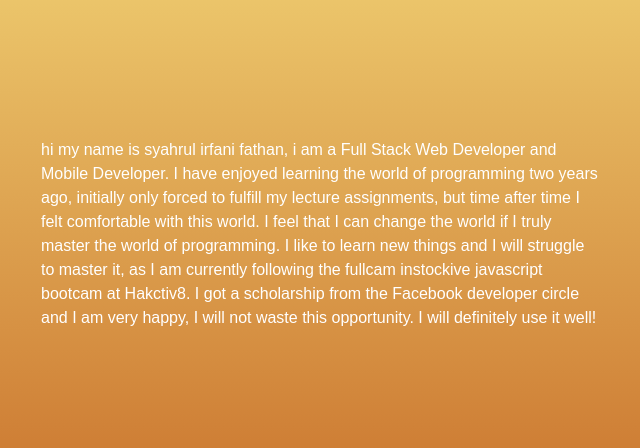
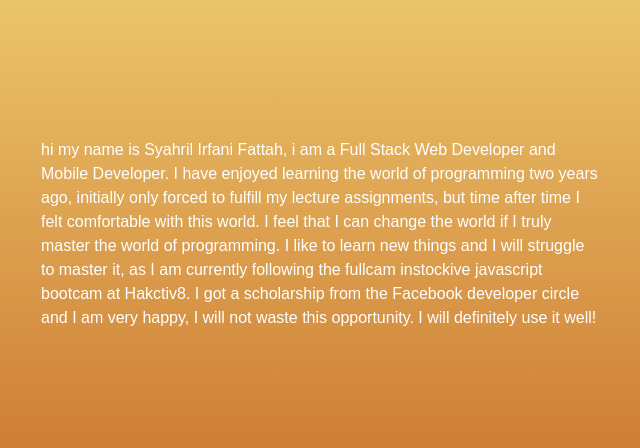
Before and after one commit to syahrilirfani/syahrilirfani.github.io, a plain HTML site: page index.html in a window 1280 px wide. Shown: the part 1060-1508 px from the top of the page, 485-1125 px from the left. Drawn offline with Linux system fonts and the light colour scheme.

Commit message:
Update index.html

```diff
--- a/index.html
+++ b/index.html
@@ -39,7 +39,7 @@
             <h2>Who am i?</h2>
             <div class="card">
                 <img src="images/syahril_profile.jpeg" alt="profile">
-                <p>hi my name is syahrul irfani fathan, i am a Full Stack Web Developer and Mobile Developer.
+                <p>hi my name is Syahril Irfani Fattah, i am a Full Stack Web Developer and Mobile Developer.
                     I have enjoyed learning the world of programming two years ago, initially only forced to fulfill my
                     lecture assignments, but time after time I felt comfortable with this world. I feel that I can
                     change the world if I truly master the world of programming. I like to learn new things and I will
```
